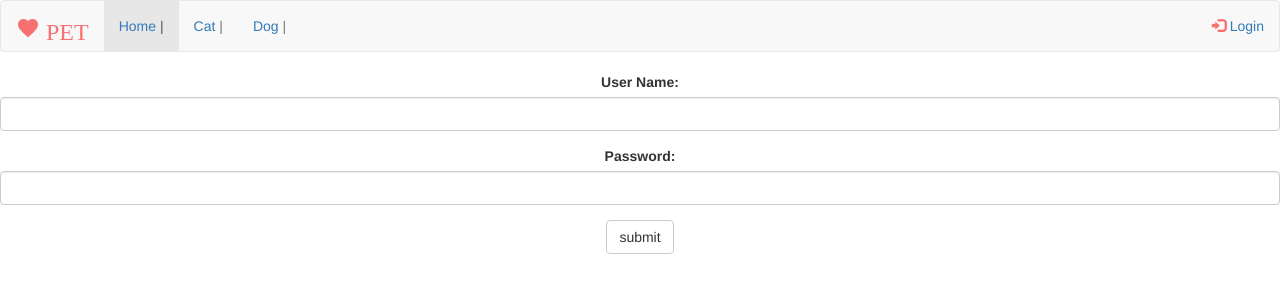
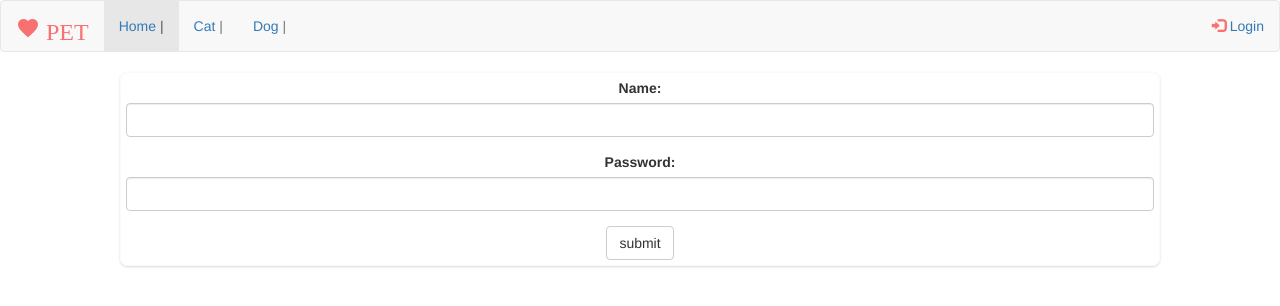
Before and after one commit to Skeletonbear/INT203_62130500056_Groupwork_SPA, a Vue app: page /login in a window 1280 px wide. Shown: the top 306 px of the page. Built offline with nearby package versions, Linux system fonts and the light colour scheme.

Commit message:
62130500056 Do components in local and add update from login

```diff
--- a/src/App.vue
+++ b/src/App.vue
@@ -27,7 +27,6 @@
       </ul>
     </div>
   </nav>
-
   <router-view />
 </template>
 
@@ -35,7 +34,6 @@
 #app {
   text-align: center;
 }
-
 #nav {
   padding: 30px;
 }
--- /dev/null
+++ b/src/components/BaesComment.vue
@@ -0,0 +1,20 @@
+<template>
+  <div>
+    <div class="form-group">
+      <label for="comment">{{ comment }}</label>
+      <textarea class="form-control" rows="5" id="comment"></textarea>
+    </div>
+    <slot></slot>
+  </div>
+</template>
+
+<script>
+export default {
+  props: {
+    comment: {
+      type: String,
+      required: false,
+    },
+  },
+};
+</script>
--- /dev/null
+++ b/src/components/BaseCard.vue
@@ -0,0 +1,5 @@
+<template>
+  <div class="border border-gray-50 rounded-xl shadow p-2 my-1">
+    <slot></slot>
+    </div>
+</template>
--- /dev/null
+++ b/src/components/TheFrom.vue
@@ -0,0 +1,28 @@
+<template>
+  <div>
+    <div class="form-group">
+      <label for="usr">{{ name }}:</label>
+      <input type="text" class="form-control" id="usr" />
+    </div>
+    <div class="form-group">
+      <label for="pwd">{{ password }}:</label>
+      <input type="password" class="form-control" id="pwd" />
+    </div>
+    <slot></slot>
+  </div>
+</template>
+
+<script>
+export default {
+  props: {
+    name: {
+      type: String,
+      required: false,
+    },
+    password: {
+      type: String,
+      required: false,
+    },
+  },
+};
+</script>
--- a/src/main.js
+++ b/src/main.js
@@ -3,7 +3,11 @@ import App from './App.vue'
 import router from './router'
 import'./assets/tailwind.css'
 import BaseButtons from './components/BaseButtons.vue'
+import BaesComment from './components/BaesComment.vue';
+import TheFrom from './components/TheFrom.vue';
 
 const app = createApp(App)
 app.component('base-buttons', BaseButtons)
+app.component('baes-comment', BaesComment)
+app.component('the-from', TheFrom)
 app.use(router).mount('#app')
--- a/src/views/Cat.vue
+++ b/src/views/Cat.vue
@@ -1,6 +1,9 @@
 <template>
   <div class="Cat">
     <h1>My Cat</h1>
-    <img src="../assets/Sekarang.png" >
+    <img src="../assets/Sekarang.png" />
+    <div class="px-48">
+      <baes-comment comment="Comment"></baes-comment>
+    </div>
   </div>
 </template>
--- a/src/views/Home.vue
+++ b/src/views/Home.vue
@@ -1,27 +1,15 @@
 <template>
   <div class="home">
     <Content msg=" ''Improving lives through personalized care. " />
-    <Content
-      msg="  We treat you like family and each patient like our own pet.'' "
-    />
-
-    <div class="bg-no-repeat bg-left">
+    <Content msg="  We treat you like family and each patient like our own pet.'' "/>
+    <div class="bg-no-repeat bg-center">
       <img src="../assets/newscms.jpg" alt="CatAndDog" >
     </div>
-    <div class="bg-no-repeat bg-center">
-      <img src="../assets/Sekarang.png" alt="CatAndDog" >
-    </div>
-    <div class="bg-no-repeat bg-right">
-      <img src="../assets/newscms.jpg" alt="CatAndDog" >
-      </div>
-
   </div>
-
 </template>
 
 <script>
 import Content from "@/components/Content.vue";
-
 export default {
   name: "Home",
   components: {
--- a/src/views/Login.vue
+++ b/src/views/Login.vue
@@ -1,18 +1,22 @@
 <template>
-  <div class="login">
-    <form  action="/action_page.php">
-      <div class="form-group">
-        <label for="username">User Name:</label>
-        <input type="username" class="form-control" id="username" />
+  <div class="px-48">
+    <base-card>
+      <div class="login">
+        <form action="/action_page.php">
+          <the-from name="Name" password="Password" />
+          <base-buttons label="submit" />
+        </form>
       </div>
-      <div class="form-group">
-        <label for="pwd">Password:</label>
-        <input type="password" class="form-control" id="pwd" />
-      </div>
-       <base-buttons label="submit" />
-    </form>
-
-
-
+    </base-card>
   </div>
 </template>
+
+<script>
+import BaseCard from "../components/BaseCard.vue";
+export default {
+  name: "Login",
+  components: {
+    BaseCard,
+  },
+};
+</script>
```
Also changed, not shown: src/components/Inputs.vue (deleted), src/views/Dog.vue (line endings or trailing spaces).
